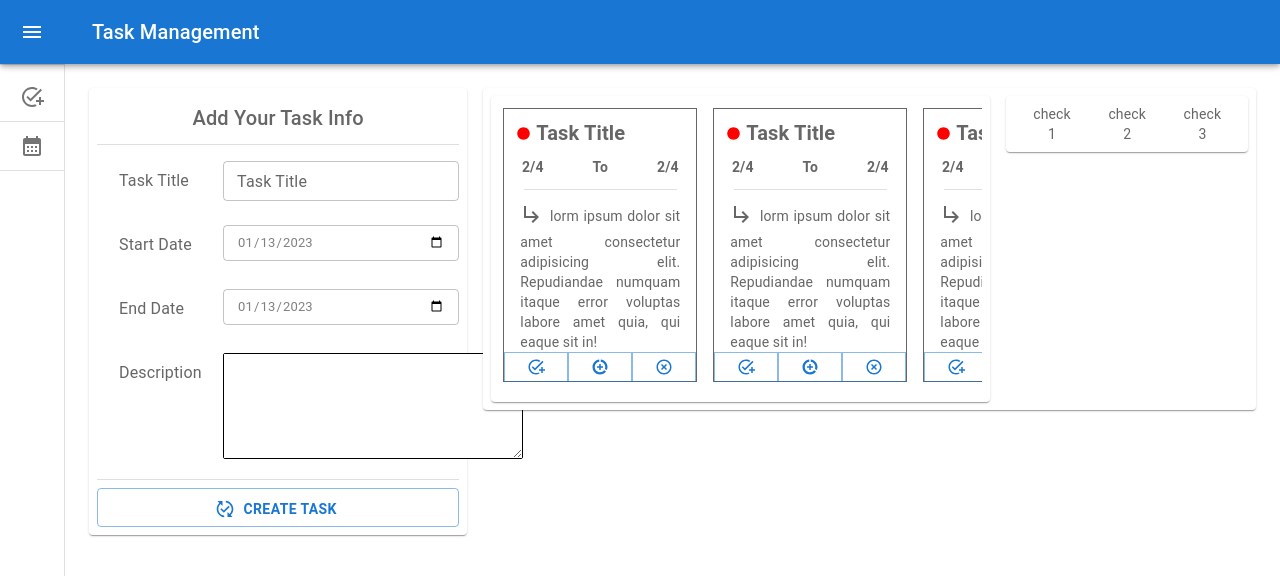
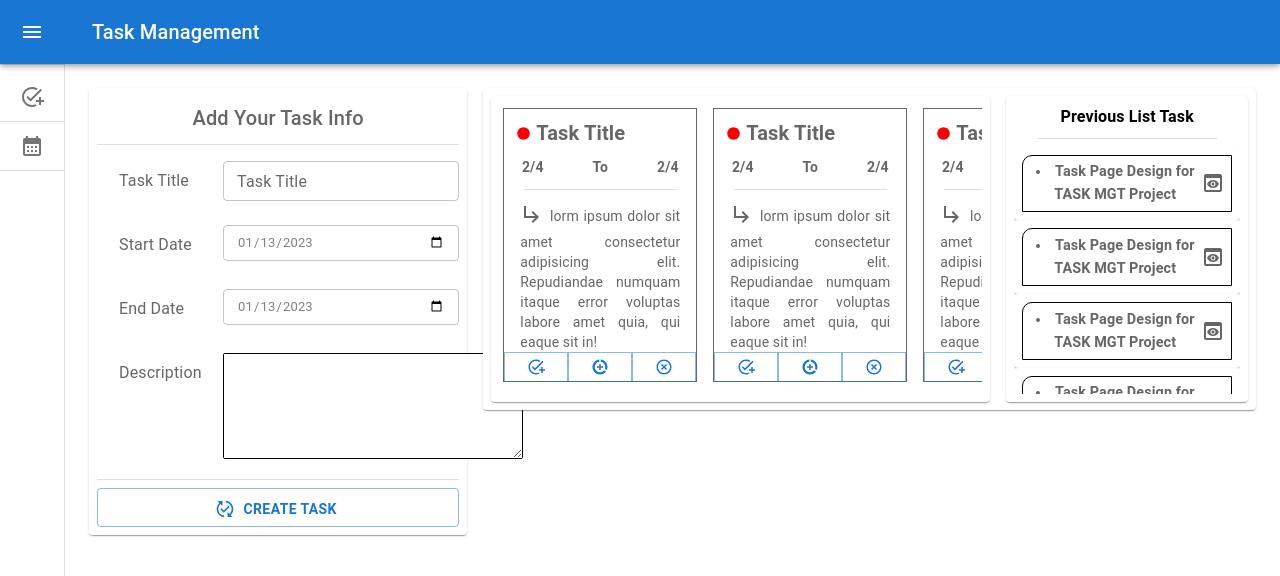
Before and after one commit to its-kayes/task-management-fe, a React (Vite) app: page /task in a window 1280 px wide. Shown: the top 576 px of the page. Built offline with nearby package versions, Linux system fonts and the light colour scheme.

Commit message:
update previous list task

```diff
--- /dev/null
+++ b/src/components/Task/PreviousListTask.jsx
@@ -0,0 +1,70 @@
+import { Box, Divider, Typography } from "@mui/material";
+import PreviewIcon from '@mui/icons-material/Preview';
+import Paper from '@mui/material/Paper';
+import { styled } from '@mui/material/styles';
+
+
+const Item = styled(Paper)(({ theme }) => ({
+    backgroundColor: theme.palette.mode === 'dark' ? '#1A2027' : '#fff',
+    ...theme.typography.body2,
+    padding: theme.spacing(1),
+    textAlign: 'center',
+    color: theme.palette.text.secondary,
+}));
+export default function PreviousListTask() {
+    return (
+        <Box>
+            <Typography variant="h6" sx={{
+                fontSize: "1rem",
+                fontWeight: "bold",
+                color: "#000",
+            }}>
+                Previous List Task
+            </Typography>
+            <Box sx={{
+                my: 1,
+                display: "flex",
+                width: "100%",
+                justifyContent: "center",
+                alignItems: "center",
+            }}>
+                <Divider sx={{
+                    width: "80%",
+                }} />
+            </Box>
+            <Box sx={{
+                maxHeight: 247,
+                overflowY: "scroll",
+                "&::-webkit-scrollbar": {
+                    display: "none",
+                },
+            }}>
+                {[1, 2, 3, 4, 5, 6, 7, 8, 9, 10, 11, 12].map((task) => (
+                    <Item>
+                        <Box sx={{
+                            display: "flex",
+                            justifyContent: "space-between",
+                            alignItems: "center",
+                            px: 0.8,
+                            py: 0.6,
+                            // borderRadius: 0.6,
+                            borderTopLeftRadius: 10,
+                            border: "1px solid",
+                            borderColor: "#000",
+                        }}>
+                            <Typography variant="h6" sx={{
+                                fontSize: "0.9rem",
+                                fontWeight: "bold",
+                                // color: "#000",
+                                // mb: 2,
+                            }}>
+                                <li>  Task Page Design for TASK MGT Project </li>
+                            </Typography>
+                            <PreviewIcon />
+                        </Box>
+                    </Item>
+                ))}
+            </Box>
+        </Box>
+    )
+}
--- a/src/pages/Task.jsx
+++ b/src/pages/Task.jsx
@@ -7,6 +7,7 @@ import PublishedWithChangesIcon from '@mui/icons-material/PublishedWithChanges';
 import { useRef, useState } from 'react';
 import TaskTimeLine from '../components/Task/TaskTimeLine';
 import Test from './Test';
+import PreviousListTask from '../components/Task/PreviousListTask';
 
 const Item = styled(Paper)(({ theme }) => ({
     backgroundColor: theme.palette.mode === 'dark' ? '#1A2027' : '#fff',
@@ -205,7 +206,8 @@ export default function Task() {
                                 </Grid>
                                 <Grid item xs={6} md={4}>
                                     <Item>
-                                        <Test />
+                                        <PreviousListTask />
+                                        {/* <Test /> */}
                                     </Item>
                                 </Grid>
                             </Grid>
```
